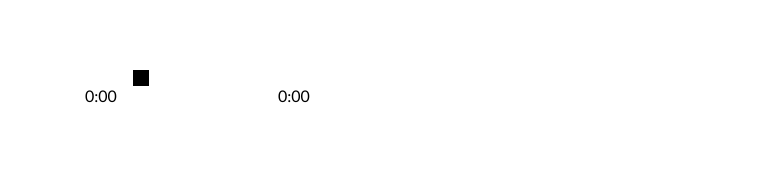
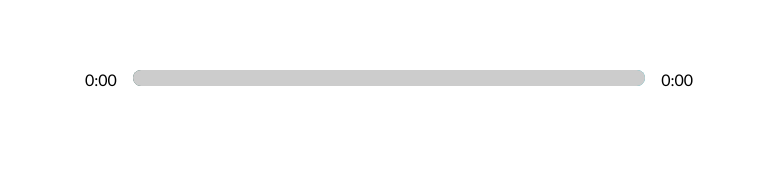
Before and after one commit to raytieu/react-music-player, a React (Create React App) app: page / in a window 1280 px wide. Shown: the part 490-661 px from the top of the page, without its empty margins (251-1027 px from the left). Built offline with nearby package versions, Linux system fonts and the light colour scheme.

Commit message:
finished styling input in player

```diff
--- a/src/App.js
+++ b/src/App.js
@@ -20,12 +20,22 @@
   const [songInfo, setSongInfo] = useState({
     currentTime: 0,
     duration: 0,
+    animationPercentage: 0,
   });
   const [libraryStatus, setLibraryStatus] = useState(false);
   const timeUpdateHandler = (e) => {
     const current = e.target.currentTime;
     const duration = e.target.duration;
-    setSongInfo({ ...songInfo, currentTime: current, duration });
+    //Calculate Percentage
+    const roundedCurrent = Math.round(current);
+    const roundedDuration = Math.round(duration);
+    const animation = Math.round((roundedCurrent / roundedDuration) * 100);
+    setSongInfo({
+      ...songInfo,
+      currentTime: current,
+      duration,
+      animationPercentage: animation,
+    });
   };
   return (
     <div className="App">
--- a/src/components/Player.js
+++ b/src/components/Player.js
@@ -71,12 +71,20 @@
     }
     playAudio(isPlaying, audioRef);
   };
-
+  //Add the styles
+  const trackAnim = {
+    transform: `translateX(${songInfo.animationPercentage}%)`,
+  };
   return (
     <div className="player">
       <div className="time-control">
         <p>{getTime(songInfo.currentTime)}</p>
-        <div className="track">
+        <div
+          style={{
+            background: `linear-gradient(to right, ${currentSong.color[0]}, ${currentSong.color[1]})`,
+          }}
+          className="track"
+        >
           <input
             min={0}
             max={songInfo.duration || 0}
@@ -84,7 +92,7 @@
             onChange={dragHandler}
             type="range"
           />
-          <div className="animate-track"></div>
+          <div style={trackAnim} className="animate-track"></div>
         </div>
         <p>{songInfo.duration ? getTime(songInfo.duration) : "0:00"}</p>
       </div>
--- a/src/styles/_player.scss
+++ b/src/styles/_player.scss
@@ -16,7 +16,7 @@
     cursor: pointer;
   }
   p {
-    padding: 1rem;
+    padding: 0rem 1rem;
   }
 }
 
@@ -39,5 +39,24 @@
   -webkit-appearance: none;
   height: 16px;
   width: 16px;
-  background: black;
 }
+
+.track {
+  background: lightblue;
+  width: 100%;
+  height: 1rem;
+  position: relative;
+  border-radius: 1rem;
+  overflow: hidden;
+}
+
+.animate-track {
+  background: rgb(204, 204, 204);
+  width: 100%;
+  height: 100%;
+  position: absolute;
+  top: 0;
+  left: 0;
+  transform: translateX(0%);
+  pointer-events: none;
+}
```
